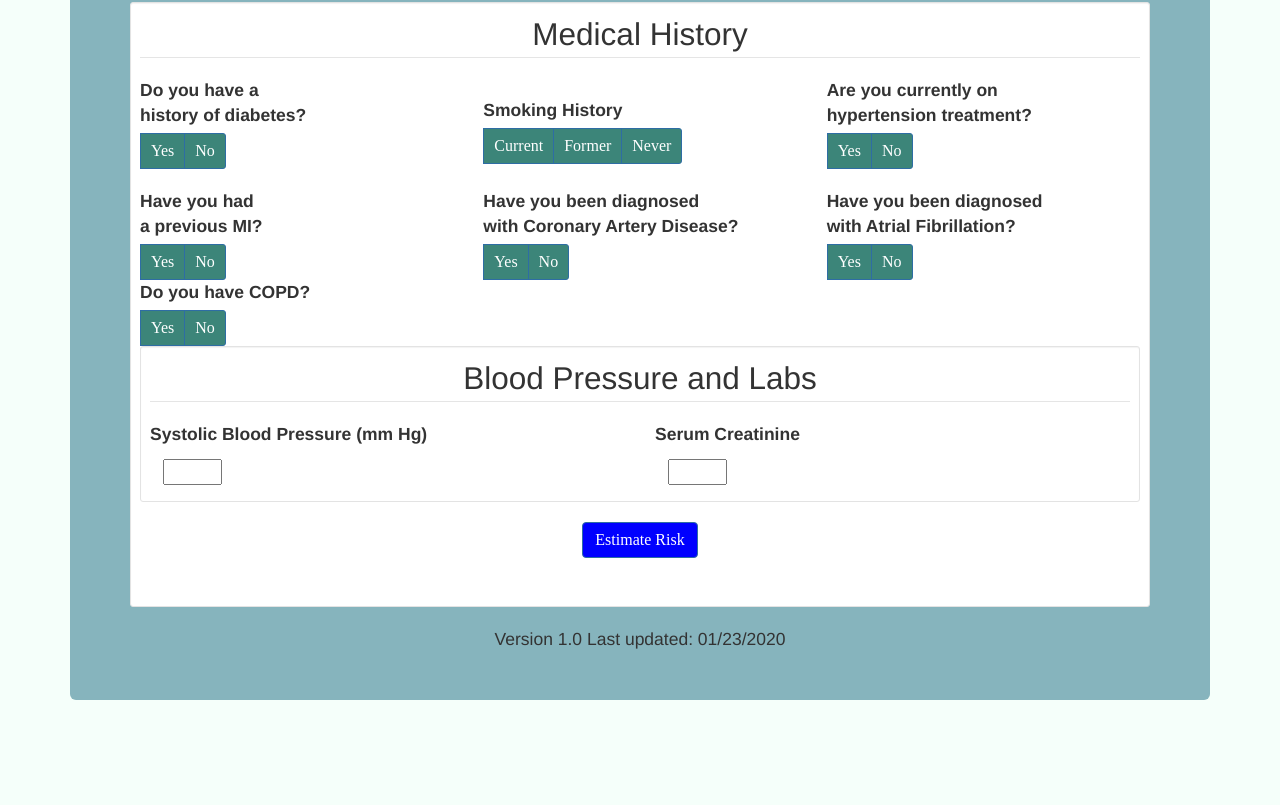
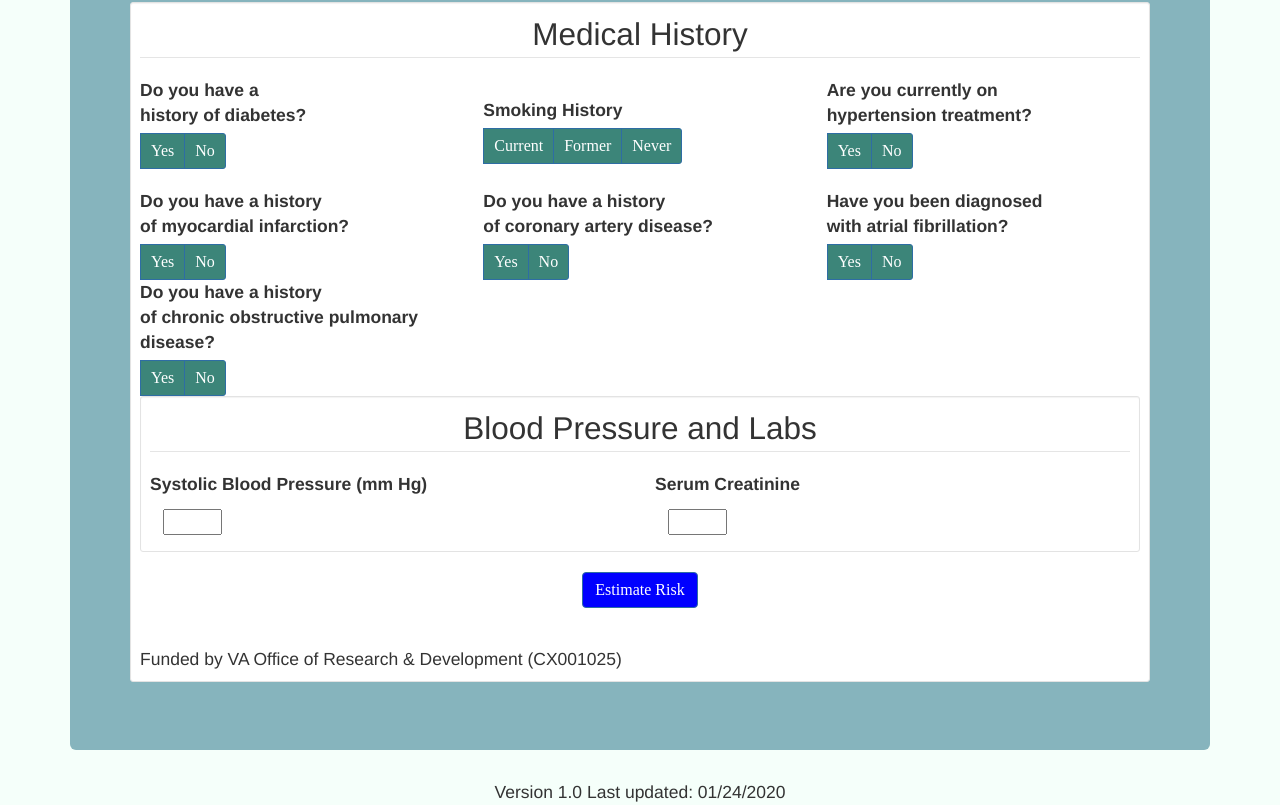
Before and after one commit to BOS-MAV/HFRiskCalc, a plain HTML site: page index.html in a window 1280 px wide. Shown: the part 391-1196 px from the top of the page. Before the commit the page ends 1121 px from the top, so only its background shows below. Drawn offline with nearby package versions, Linux system fonts and the light colour scheme.

Commit message:
Update index.html

```diff
--- a/index.html
+++ b/index.html
@@ -128,7 +128,7 @@
                             <div class ="col-sm-3 col-med-4 col-lg-4">
                                 <div class="btn-group colors" data-toggle="buttons" id ="prevMIB" >
                                     </br>
-                                    <label class = "topLabel">Have you had </br>a previous MI?</label>
+                                    <label class = "topLabel">Do you have a history </br> of myocardial infarction?</label>
                                     <div style="clear: both;"></div>
                                     <label class="btn btn-primary btn-sm" id = "prevMIMark">
                                         <span class = "glyphicon glyphicon-check" id = "prevMIYGlyph" style="display:none"></span>
@@ -143,7 +143,7 @@
                             <div class ="col-sm-3 col-med-4 col-lg-4">
                                 <div class="btn-group colors" data-toggle="buttons" id ="CADB" >
                                     </br>
-                                    <label class = "topLabel">Have you been diagnosed </br>with Coronary Artery Disease?</label>
+                                    <label class = "topLabel">Do you have a history </br> of coronary artery disease?</label>
                                     <div style="clear: both;"></div>
                                     <label class="btn btn-primary btn-sm" id = "CADMark">
                                         <span class = "glyphicon glyphicon-check" id = "CADYGlyph" style="display:none"></span>
@@ -158,7 +158,7 @@
                             <div class ="col-sm-3 col-med-4 col-lg-4">
                                 <div class="btn-group colors" data-toggle="buttons" id ="AFB" >
                                     </br>
-                                    <label class = "topLabel">Have you been diagnosed </br>with Atrial Fibrillation?</label>
+                                    <label class = "topLabel">Have you been diagnosed </br>with atrial fibrillation?</label>
                                     <div style="clear: both;"></div>
                                     <label class="btn btn-primary btn-sm" id = "aFibMark">
                                         <span class = "glyphicon glyphicon-check" id = "AFIBYGlyph" style="display:none"></span>
@@ -174,7 +174,7 @@
                         <div class ="row">
                             <div class ="col-sm-3 col-med-4 col-lg-4">
                                 <div class="btn-group colors" data-toggle="buttons" id ="COPDB" >
-                                    <label class = "topLabel">Do you have COPD?</label>
+                                    <label class = "topLabel">Do you have a history<br/> of chronic obstructive pulmonary disease?</label>
                                     <div style="clear: both;"></div>
                                     <label class="btn btn-primary btn-sm" id = "COPDMark" id = "COPD">
                                         <span class = "glyphicon glyphicon-check" id = "COPDYGlyph" style="display:none"></span>
@@ -240,9 +240,11 @@
                         </div>
                     </div>
 
-                    <div class = "discText"> <br/><br/><br/></div>
+                    <div class = "discText"> <br/><br/><br/>
+                        Funded by VA Office of Research & Development (CX001025)</div>
                 </div>
-                <div class ="Vfooter">Version 1.0  Last updated: 01/23/2020</div>
+                </div>
+                <div class ="Vfooter">Version 1.0  Last updated: 01/24/2020</div>
             </div>
         </form>
     </body>
```
